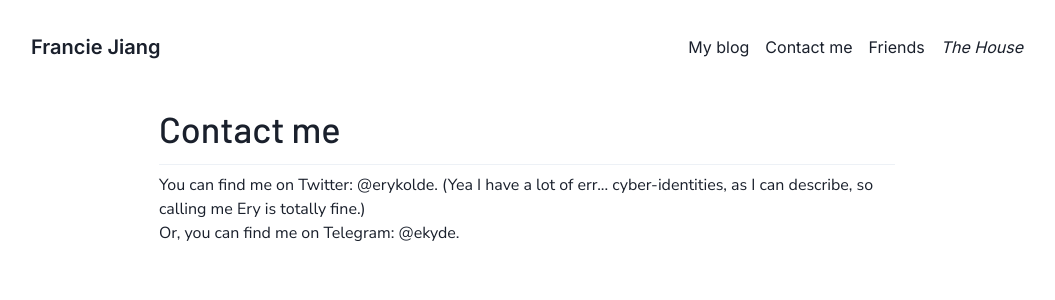
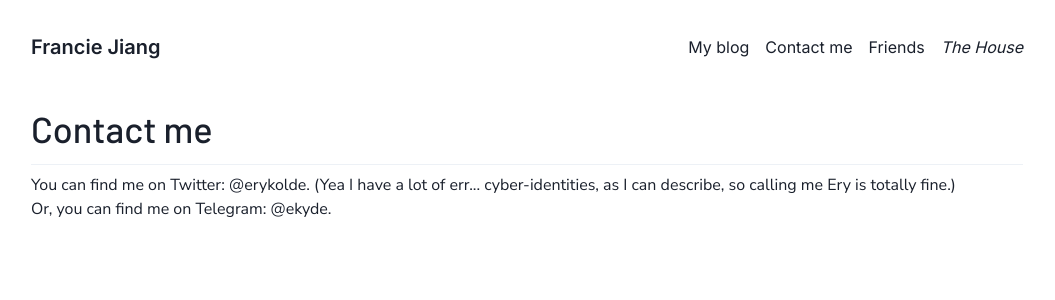
Before and after one commit to abaiii/kaibai.org, a Next.js app: page /contact in a window 1280 px wide. Shown: the top 300 px of the page, without its empty margins (113-1168 px from the left). Built offline with nearby package versions, Linux system fonts and the light colour scheme.

Commit message:
fix md-lg issues

```diff
--- a/pages/blogroll.js
+++ b/pages/blogroll.js
@@ -46,7 +46,7 @@ const Blogroll = () => {
                 <title>My friends | Kaibai.org</title>
             </Head>
             <Navbar />
-            <Container maxW='container.md' mt={10} className={ns.className}>
+            <Container maxW='container.lg' mt={10} className={ns.className}>
                 <Text fontSize='3xl' className={barlow.className}>
                     My friends
                 </Text>
--- a/pages/contact.js
+++ b/pages/contact.js
@@ -13,7 +13,7 @@ const Contact = () => {
             <title>Contact me | Kaibai.org</title>
         </Head>
             <Navbar />
-            <Container maxW='container.md' className={ns.className} mt={10}>
+            <Container maxW='container.lg' className={ns.className} mt={10}>
                 <Text fontSize='4xl' className={barlow.className}>
                     Contact me
                 </Text>
```
